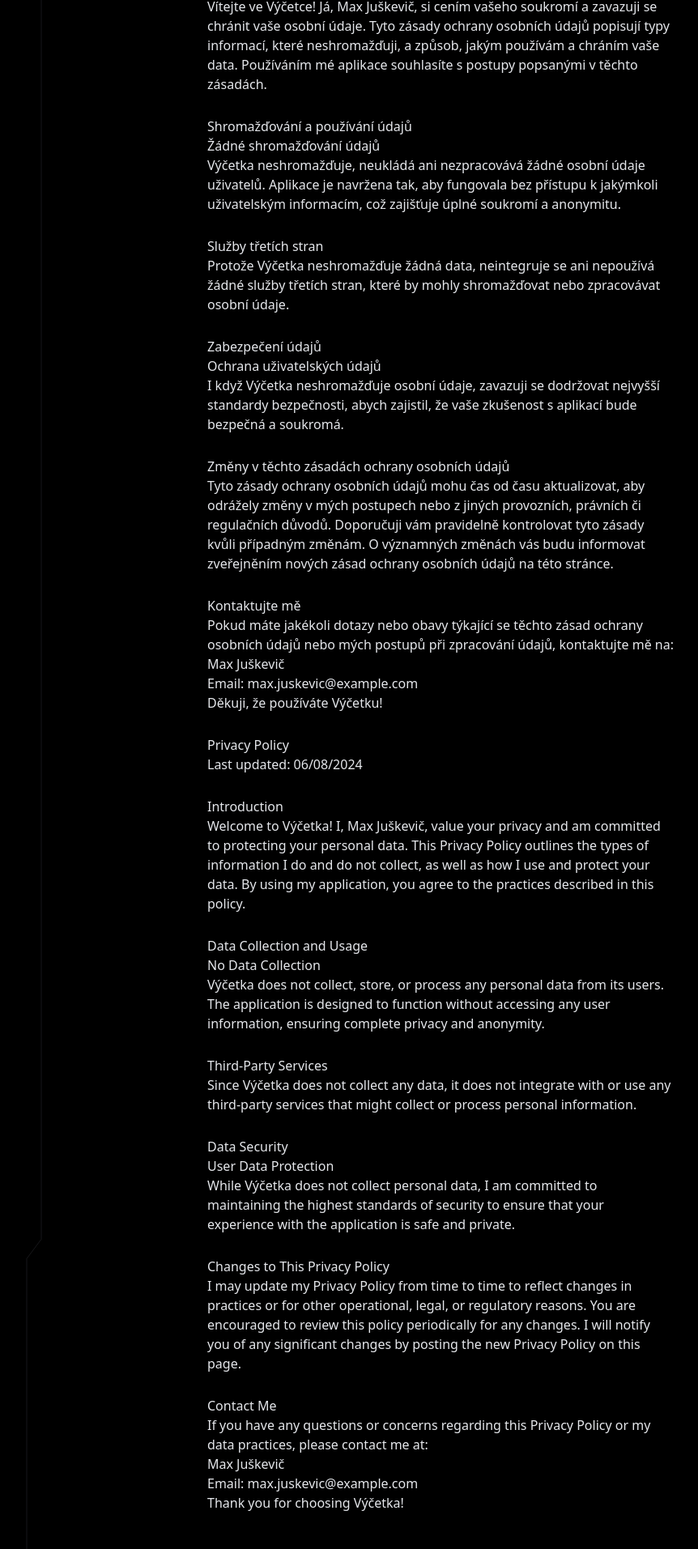
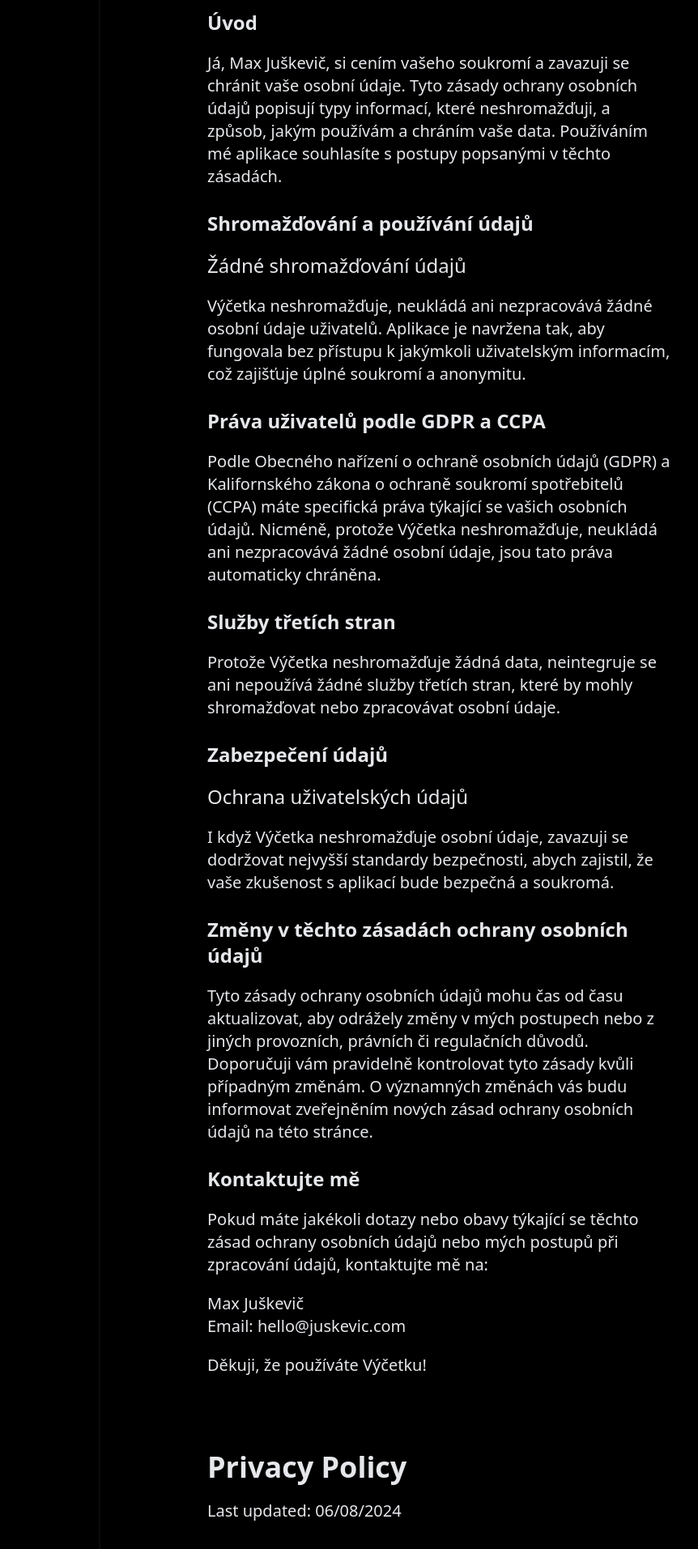
Before and after one commit to juskevic/vycetka-web, a Next.js app: page /privacy in a window 1280 px wide. Shown: the part 152-2065 px from the top of the page at 81% size, without its empty margins (96-958 px from the left). Built offline with nearby package versions, Linux system fonts and the light colour scheme.

Commit message:
Improve privacy page styling
Updated the styling on the privacy page to enhance readability and consistency, introducing variables for headers and paragraphs. Additionally, made minor adjustments to the tracing beam position for better alignment.

```diff
--- a/src/components/ui/tracing-beam.tsx
+++ b/src/components/ui/tracing-beam.tsx
@@ -45,7 +45,7 @@
             ref={ref}
             className={cn("relative w-full max-w-4xl mx-auto h-full", className)}
         >
-            <div className="absolute -left-4 md:-left-20 top-3">
+            <div className="absolute -left-2 top-3">
                 <motion.div
                     transition={{
                         duration: 0.2,
--- a/src/pages/privacy.tsx
+++ b/src/pages/privacy.tsx
@@ -3,99 +3,141 @@
 
 export default function PrivacyPage() {
 
-    const mainHeaderStyling = "";
+    const Header2Styling = "text-2xl nd:text-3xl font-bold";
+    const Header3Styling = "text-xl md:text-2xl";
+    const ParagraphStyling = "text-lg md:text-xl";
+    const ySpacing = "space-y-5"
 
     return (
         <div className="bg-black">
             <TracingBeam>
                 <div className="flex justify-center max-w-2xl mx-auto p-12 text-gray-200">
                     <div className="flex flex-col gap-7 flex-wrap">
-                        <div>
-                            <h1>Zásady ochrany osobních údajů</h1>
-                            <p>Poslední aktualizace: <span>{new Date().toLocaleDateString('cs-CZ')}</span></p>
+                        <div className={ySpacing}>
+                            <h1 className="text-3xl md:text-4xl font-bold">Zásady ochrany osobních údajů</h1>
+                            <p className={ParagraphStyling}>Poslední
+                                aktualizace: <span>{new Date().toLocaleDateString('cs-CZ')}</span></p>
                         </div>
-                        <div>
-                            <h2>Úvod</h2>
-                            <p>Vítejte ve Výčetce! Já, Max Juškevič, si cením vašeho soukromí a zavazuji se chránit vaše
-                                osobní údaje. Tyto zásady ochrany osobních údajů popisují typy informací, které
-                                neshromažďuji, a způsob, jakým používám a chráním vaše data. Používáním mé aplikace
-                                souhlasíte s postupy popsanými v těchto zásadách.</p>
+                        <div className={ySpacing}>
+                            <h2 className={Header2Styling}>Úvod</h2>
+                            <p className={ParagraphStyling}>
+                                Já, Max Juškevič, si cením vašeho soukromí a zavazuji se
+                                chránit vaše osobní údaje. Tyto zásady ochrany osobních údajů popisují typy informací,
+                                které neshromažďuji, a způsob, jakým používám a chráním vaše data. Používáním mé
+                                aplikace souhlasíte s postupy popsanými v těchto zásadách.
+                            </p>
                         </div>
-                        <div>
-                            <h2>Shromažďování a používání údajů</h2>
-                            <h3>Žádné shromažďování údajů</h3>
-                            <p>Výčetka neshromažďuje, neukládá ani nezpracovává žádné osobní údaje uživatelů. Aplikace
-                                je navržena tak, aby fungovala bez přístupu k jakýmkoli uživatelským informacím, což
-                                zajišťuje úplné soukromí a anonymitu.</p>
+                        <div className={ySpacing}>
+                            <h2 className={Header2Styling}>Shromažďování a používání údajů</h2>
+                            <h3 className={Header3Styling}>Žádné shromažďování údajů</h3>
+                            <p className={ParagraphStyling}>
+                                Výčetka neshromažďuje, neukládá ani nezpracovává žádné
+                                osobní údaje uživatelů. Aplikace je navržena tak, aby fungovala bez přístupu k jakýmkoli
+                                uživatelským informacím, což zajišťuje úplné soukromí a anonymitu.
+                            </p>
                         </div>
-                        <div>
-                            <h2>Služby třetích stran</h2>
-                            <p>Protože Výčetka neshromažďuje žádná data, neintegruje se ani nepoužívá žádné služby
-                                třetích stran, které by mohly shromažďovat nebo zpracovávat osobní údaje.</p>
+                        <div className={ySpacing}>
+                            <h2 className={Header2Styling}>Práva uživatelů podle GDPR a CCPA</h2>
+                            <p className={ParagraphStyling}>
+                                Podle Obecného nařízení o ochraně osobních údajů (GDPR) a Kalifornského zákona o ochraně
+                                soukromí spotřebitelů (CCPA) máte specifická práva týkající se vašich osobních údajů.
+                                Nicméně, protože Výčetka neshromažďuje, neukládá ani nezpracovává žádné osobní údaje,
+                                jsou tato práva automaticky chráněna.
+                            </p>
                         </div>
-                        <div>
-                            <h2>Zabezpečení údajů</h2>
-                            <h3>Ochrana uživatelských údajů</h3>
-                            <p>I když Výčetka neshromažďuje osobní údaje, zavazuji se dodržovat nejvyšší standardy
-                                bezpečnosti, abych zajistil, že vaše zkušenost s aplikací bude bezpečná a soukromá.</p>
+                        <div className={ySpacing}>
+                            <h2 className={Header2Styling}>Služby třetích stran</h2>
+                            <p className={ParagraphStyling}>
+                                Protože Výčetka neshromažďuje žádná data, neintegruje se ani nepoužívá žádné služby
+                                třetích stran, které by mohly shromažďovat nebo zpracovávat osobní údaje.
+                            </p>
                         </div>
-                        <div>
-                            <h2>Změny v těchto zásadách ochrany osobních údajů</h2>
-                            <p>Tyto zásady ochrany osobních údajů mohu čas od času aktualizovat, aby odrážely změny v
+                        <div className={ySpacing}>
+                            <h2 className={Header2Styling}>Zabezpečení údajů</h2>
+                            <h3 className={Header3Styling}>Ochrana uživatelských údajů</h3>
+                            <p className={ParagraphStyling}>
+                                I když Výčetka neshromažďuje osobní údaje, zavazuji se dodržovat nejvyšší standardy
+                                bezpečnosti, abych zajistil, že vaše zkušenost s aplikací bude bezpečná a soukromá.
+                            </p>
+                        </div>
+                        <div className={ySpacing}>
+                            <h2 className={Header2Styling}>Změny v těchto zásadách ochrany osobních údajů</h2>
+                            <p className={ParagraphStyling}>
+                                Tyto zásady ochrany osobních údajů mohu čas od času aktualizovat, aby odrážely změny v
                                 mých postupech nebo z jiných provozních, právních či regulačních důvodů. Doporučuji vám
                                 pravidelně kontrolovat tyto zásady kvůli případným změnám. O významných změnách vás budu
-                                informovat zveřejněním nových zásad ochrany osobních údajů na této stránce.</p>
+                                informovat zveřejněním nových zásad ochrany osobních údajů na této stránce.
+                            </p>
                         </div>
-                        <div>
-                            <h2>Kontaktujte mě</h2>
-                            <p>Pokud máte jakékoli dotazy nebo obavy týkající se těchto zásad ochrany osobních údajů
-                                nebo mých postupů při zpracování údajů, kontaktujte mě na:</p>
-                            <p>Max Juškevič<br/>Email: max.juskevic@example.com</p>
-                            <p>Děkuji, že používáte Výčetku!</p>
+                        <div className={ySpacing}>
+                            <h2 className={Header2Styling}>Kontaktujte mě</h2>
+                            <p className={ParagraphStyling}>Pokud máte jakékoli dotazy nebo obavy týkající se těchto
+                                zásad ochrany osobních údajů nebo mých postupů při zpracování údajů, kontaktujte mě
+                                na:</p>
+                            <p className={ParagraphStyling}>Max Juškevič<br/>Email: hello@juskevic.com</p>
+                            <p className={ParagraphStyling}>Děkuji, že používáte Výčetku!</p>
                         </div>
-                        <div>
-                            <h1>Privacy Policy</h1>
-                            <p>Last updated: <span>{new Date().toLocaleDateString('en-GB')}</span></p>
+
+
+                        <div className={`${ySpacing} pt-16`}>
+                            <h1 className="text-3xl md:text-4xl font-bold">Privacy Policy</h1>
+                            <p className={ParagraphStyling}>Last
+                                updated: <span>{new Date().toLocaleDateString('en-GB')}</span></p>
                         </div>
-                        <div>
-                            <h2>Introduction</h2>
-                            <p>Welcome to Výčetka! I, Max Juškevič, value your privacy and am committed to protecting
-                                your personal data. This Privacy Policy outlines the types of information I do and do
-                                not collect, as well as how I use and protect your data. By using my application, you
-                                agree to the practices described in this policy.</p>
+                        <div className={ySpacing}>
+                            <h2 className={Header2Styling}>Introduction</h2>
+                            <p className={ParagraphStyling}>
+                                I, Max Juškevič, value your privacy and am committed to protecting your personal data.
+                                This Privacy Policy outlines the types of information I do and do not collect, as well
+                                as how I use and protect your data. By using my application, you agree to the practices
+                                described in this policy.
+                            </p>
                         </div>
-                        <div>
-                            <h2>Data Collection and Usage</h2>
-                            <h3>No Data Collection</h3>
-                            <p>Výčetka does not collect, store, or process any personal data from its users. The
+                        <div className={ySpacing}>
+                            <h2 className={Header2Styling}>Data Collection and Usage</h2>
+                            <h3 className="text-xl md:text-2xl">No Data Collection</h3>
+                            <p className={ParagraphStyling}>
+                                Výčetka does not collect, store, or process any personal data from its users. The
                                 application is designed to function without accessing any user information, ensuring
-                                complete privacy and anonymity.</p>
+                                complete privacy and anonymity.
+                            </p>
                         </div>
-                        <div>
-                            <h2>Third-Party Services</h2>
-                            <p>Since Výčetka does not collect any data, it does not integrate with or use any
-                                third-party services that might collect or process personal information.</p>
+                        <div className={ySpacing}>
+                            <h2 className={Header2Styling}>User Rights Under GDPR and CCPA</h2>
+                            <p className={ParagraphStyling}>
+                                Under the General Data Protection Regulation (GDPR) and the California Consumer Privacy Act (CCPA), you have specific rights regarding your personal data. However, since Výčetka does not collect, store, or process any personal data, these rights are inherently protected.
+                            </p>
                         </div>
-                        <div>
-                            <h2>Data Security</h2>
-                            <h3>User Data Protection</h3>
-                            <p>While Výčetka does not collect personal data, I am committed to maintaining the highest
+                        <div className={ySpacing}>
+                            <h2 className={Header2Styling}>Third-Party Services</h2>
+                            <p className={ParagraphStyling}>
+                                Since Výčetka does not collect any data, it does not integrate with or use any
+                                third-party services that might collect or process personal information.
+                            </p>
+                        </div>
+                        <div className={ySpacing}>
+                            <h2 className={Header2Styling}>Data Security</h2>
+                            <h3 className="text-xl md:text-2xl">User Data Protection</h3>
+                            <p className={ParagraphStyling}>While Výčetka does not collect personal data, I am committed
+                                to maintaining the highest
                                 standards of security to ensure that your experience with the application is safe and
                                 private.</p>
                         </div>
-                        <div>
-                            <h2>Changes to This Privacy Policy</h2>
-                            <p>I may update my Privacy Policy from time to time to reflect changes in practices or for
+                        <div className={ySpacing}>
+                            <h2 className={Header2Styling}>Changes to This Privacy Policy</h2>
+                            <p className={ParagraphStyling}>I may update my Privacy Policy from time to time to reflect
+                                changes in practices or for
                                 other operational, legal, or regulatory reasons. You are encouraged to review this
                                 policy periodically for any changes. I will notify you of any significant changes by
                                 posting the new Privacy Policy on this page.</p>
                         </div>
-                        <div>
-                            <h2>Contact Me</h2>
-                            <p>If you have any questions or concerns regarding this Privacy Policy or my data practices,
+                        <div className={ySpacing}>
+                            <h2 className={Header2Styling}>Contact Me</h2>
+                            <p className={ParagraphStyling}>If you have any questions or concerns regarding this Privacy
+                                Policy or my data practices,
                                 please contact me at:</p>
-                            <p>Max Juškevič<br/>Email: max.juskevic@example.com</p>
-                            <p>Thank you for choosing Výčetka!</p>
+                            <p className={ParagraphStyling}>Max Juškevič<br/>Email: hello@juskevic.com</p>
+                            <p className={ParagraphStyling}>Thank you for choosing Výčetka!</p>
                         </div>
                     </div>
                 </div>
```
